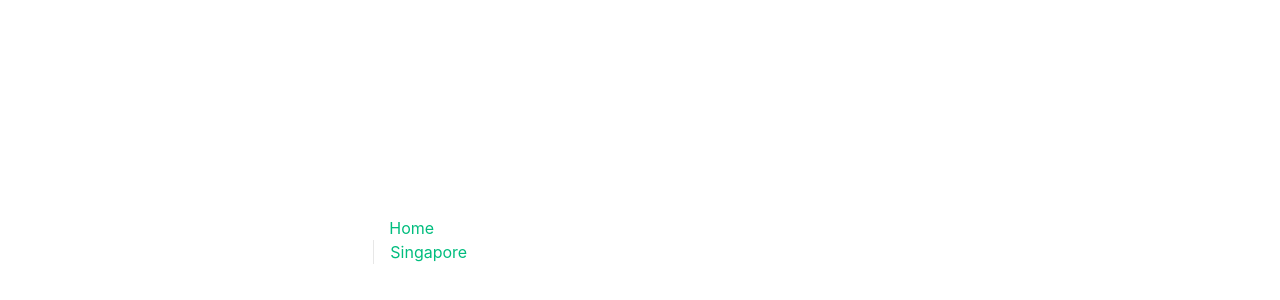
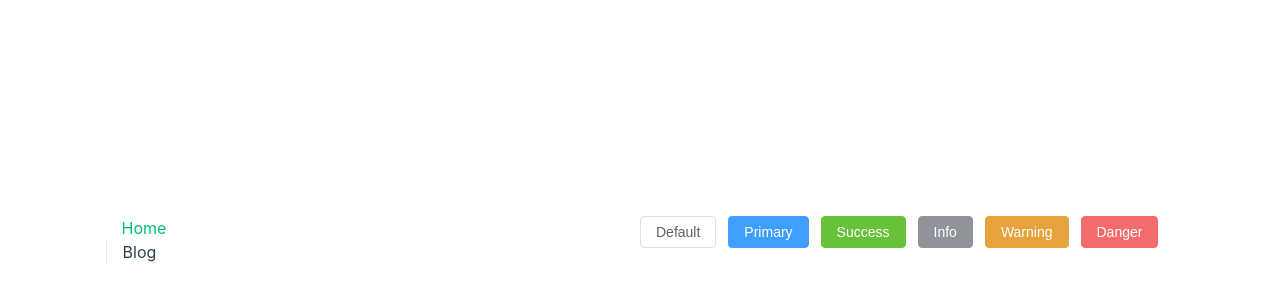
Before and after one commit to LuluLiu66/luluProject, a Vue app: page /blog in a window 1280 px wide. Before the commit this address had no page. Shown: the part 168-468 px from the top of the page. Built offline with nearby package versions, Linux system fonts and the light colour scheme.

Commit message:
add blog

```diff
--- a/src/App.vue
+++ b/src/App.vue
@@ -7,7 +7,7 @@ import { RouterLink, RouterView } from 'vue-router'
     <div class="wrapper">
       <nav>
         <RouterLink to="/">Home</RouterLink>
-        <RouterLink to="/singapore">Singapore</RouterLink>
+        <RouterLink to="/blog">Blog</RouterLink>
       </nav>
     </div>
   </header>
--- a/src/router/index.ts
+++ b/src/router/index.ts
@@ -10,12 +10,12 @@ const router = createRouter({
       component: HomeView
     },
     {
-      path: '/singapore',
-      name: 'singapore',
+      path: '/blog',
+      name: 'blog',
       // route level code-splitting
       // this generates a separate chunk (About.[hash].js) for this route
       // which is lazy-loaded when the route is visited.
-      component: () => import('../views/SingaporeView.vue')
+      component: () => import('../views/blog.vue')
     }
   ]
 })
--- a/src/views/SingaporeView.vue
+++ b/src/views/blog.vue
@@ -1,6 +1,5 @@
 <template>
   <div class="about">
-    <h1>This is an about introduce Singapore</h1>
     <el-row class="mb-4">
       <el-button>Default</el-button>
       <el-button type="primary">Primary</el-button>
```
Also changed, not shown: 1 other file (tests, documents, lock files or other folders).
